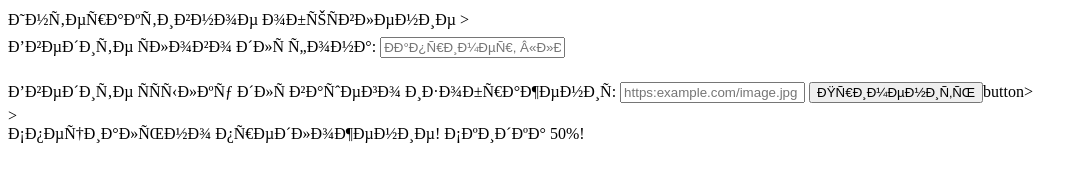
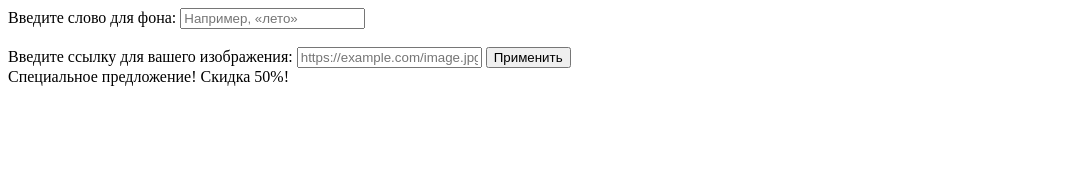
Before and after one commit to viktorialisakova/act-page, a plain HTML site: page index.html in a window 1280 px wide. Shown: the whole page, without its empty margins (0-1087 px from the left). Drawn offline with Linux system fonts and the light colour scheme.

Commit message:
Update index.html

```diff
--- a/index.html
+++ b/index.html
@@ -1,34 +1,32 @@
 <!DOCTYPE html>
 <html lang="ru">
 <head>
-    <meta charset="UFT-8">
+    <meta charset="UTF-8">
     <meta name="viewport" content="width=device-width, initial-scale=1.0">
-    <tittle>Интерактивное объявление</tittle>
+    <title>Рекламный баннер</title>
     <link rel="stylesheet" href="style.css">
 </head>
 <body>
-    <!-- Область ввода текста и ссылки на картинку -->>
+    <!-- Форма для ввода данных -->
     <div class="input-section">
         <label for="background-word">Введите слово для фона:</label>
         <input type="text" id="background-word" placeholder="Например, «лето»">
 
         <br><br>
 
-        <label for="image url">Введите ссылку для вашего изображения:</label>
-        <input type="url" id="image-url" placeholder="https:example.com/image.jpg">
+        <label for="image-url">Введите ссылку для вашего изображения:</label>
+        <input type="url" id="image-url" placeholder="https://example.com/image.jpg">
 
-      <button onclick="updateBackground()">Применить</button>button>
-
+        <button onclick="updateBackground()">Применить</button>
     </div>
 
-
-    <!-- Область отображения объявления -->>
-
+    <!-- Баннер: фон (изображение/слово) + рекламный текст -->
     <div class="banner" id="banner">
         <div class="ad-text">
-        Специально предложение! Скидка 50%!
+            Специальное предложение! Скидка 50%!
         </div>
     </div>
+
     <script src="script.js"></script>
 </body>
 </html>
```
Lines whose indentation alone changed are shown as unchanged.
